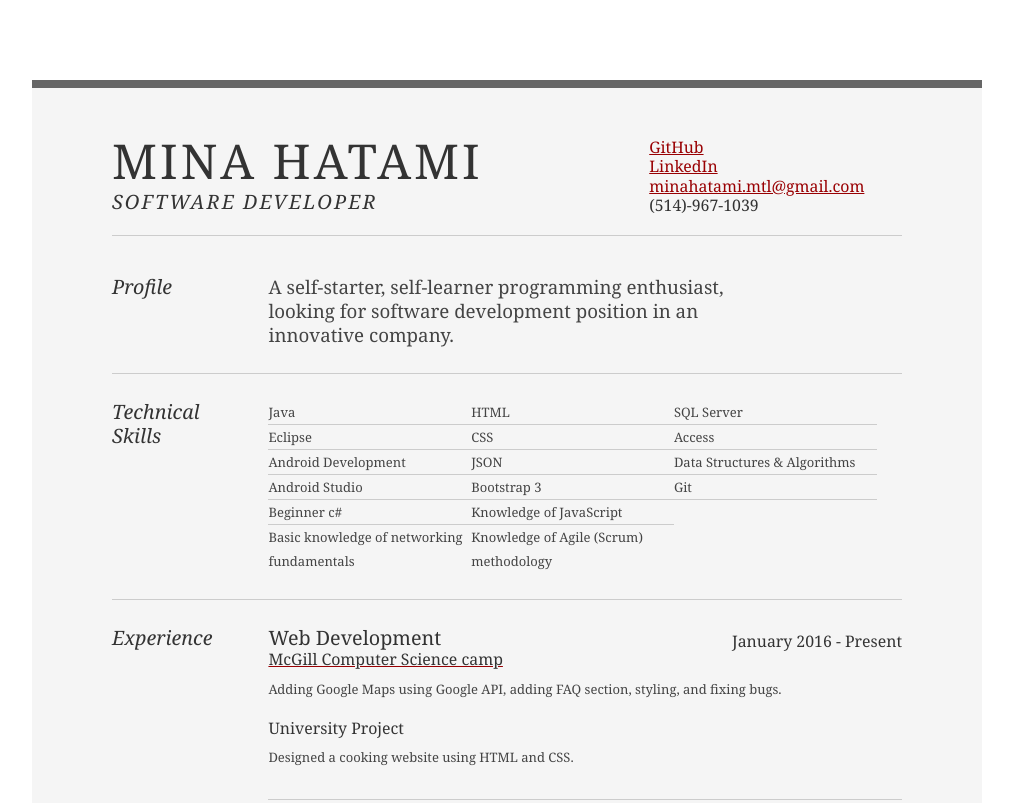
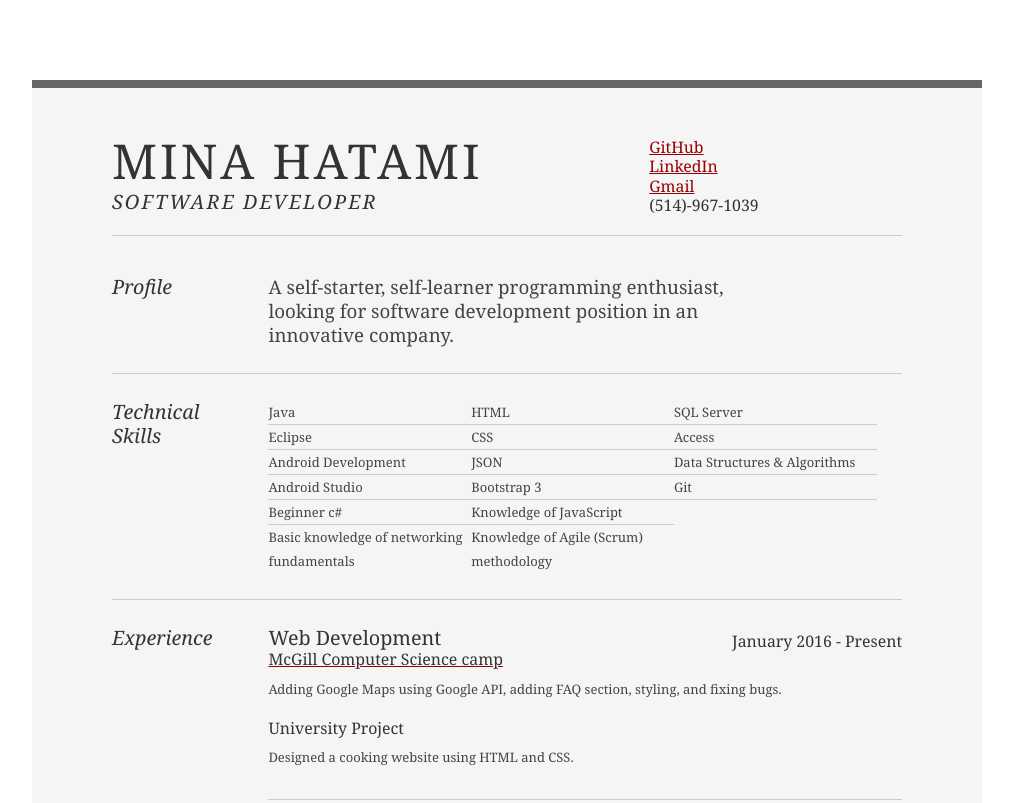
Before and after one commit to MinaHatami/minahatami.github.io, a plain HTML site: page index.html in a window 1280 px wide. Shown: the top 803 px of the page, without its empty margins (133-1146 px from the left). Drawn offline with Linux system fonts and the light colour scheme.

Commit message:
fixing info

```diff
--- a/index.html
+++ b/index.html
@@ -27,7 +27,7 @@
 				<div class="yui-u">
 					<div class="contact-info">
 						<h3><a href="https://github.com/MinaHatami" target="blank">GitHub</a><br /><a href="https://ca.linkedin.com/pub/mina-hatami/85/58/2b3"  target="blank">LinkedIn</a></h3>
-						<h3><a href="mailto:minahatami.mtl@gmail.com">minahatami.mtl@gmail.com</a></h3>
+						<h3><a href="mailto:minahatami.mtl@gmail.com">Gmail</a></h3>
 						<h3>(514)-967-1039</h3>
 					</div><!--// .contact-info -->
 				</div>
```
